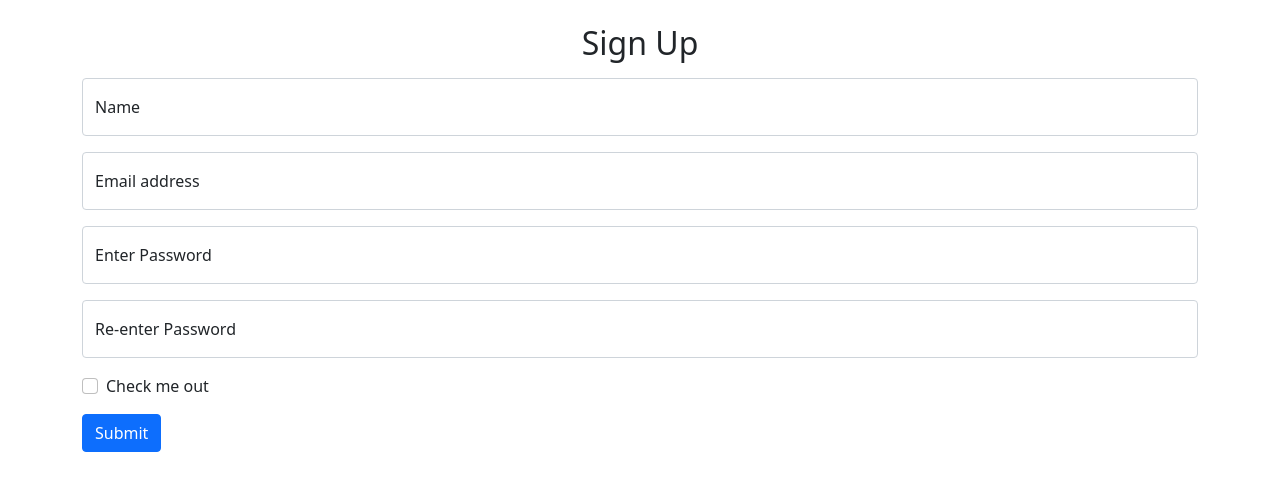
After one commit to krupalvora/url-shortner, a Flask app: template templates/signup.html in a window 1280 px wide. The commit adds this page. Shown: the top 491 px of the page. Run offline with Flask 2, Linux system fonts and the light colour scheme; the template is opened without the code that fills it, so the values that code supplies are empty.

```diff
--- a/app.py
+++ b/app.py
@@ -4,7 +4,7 @@ from flaskext.mysql import MySQL
 from hashids import Hashids
 import json
 import bson
-
+import pymysql
 app = Flask(__name__)
 
 app.config['SECRET_KEY'] = 'krupal vora'
@@ -53,12 +53,13 @@ def index():
 
     return render_template('index.html')
 
-@app.route('/<id>')
+@app.route('/<id>',methods = ['POST', 'GET'])
 def url_redirect(id):
     conn = mysql.connect()
     cursor = conn.cursor()
     original_id=id
-    if original_id:
+    print('**************automate exe***************************',original_id,'hmmmmmmmm')
+    if original_id and original_id!='favicon.ico':
         data = cursor.execute('SELECT * FROM urls WHERE extend = (%s)', (original_id,))
         data = cursor.fetchone()
         id,original_url,click,new_url,extend=data[0],data[2],data[3],data[4],data[5]
@@ -66,7 +67,8 @@ def url_redirect(id):
         cursor.execute('INSERT INTO views (id,original_url,new_url,extend) VALUES (%s,%s,%s,%s)', (id,original_url,new_url, extend))
         conn.commit()
         conn.close()
-        return redirect(original_url)
+        print('--------------if executed--------------------------')
+        return render_template('details.html', url=original_url)#redirect(original_url)
     else:
         flash('Invalid URL')
         return redirect(url_for('index'))
@@ -111,6 +113,54 @@ def edit(id):
     conn.commit()
     conn.close()
     return render_template('edit.html',data=data,id=id,original_url=original_url,new_url=new_url,click=click)
+@app.route('/login', methods=["GET","POST"])
+def login():
+    if request.method == "POST":
+        req = request.form
+        email = request.form["email"]
+        password = request.form["password"]
+        details=[email,password]
 
+        print('++++++++++++++++++++++++++++++++++++++++++++++++++++++++',details)
+        conn = mysql.connect()
+        cursor = conn.cursor()
+        data=cursor.execute('select * from login where id=(%s) and password=(%s)',(email,password))
+        data=cursor.fetchall()
+        print(data)
+        print(data[0])
+        conn.commit()
+        conn.close()
+        if data[0][0]==email and data[0][1]==password:
+            return render_template('index.html',details=details)
+        else:
+            print('EEEEEEEEEEEEEEEEEEEEEEEEEEEEEEEEEExcept  ')
+            flash(u'invalid Email or password ')
+
+    return render_template('login.html')
+@app.route('/signup', methods=["GET","POST"])
+def signup():
+    if request.method == "POST":
+        req = request.form
+        name = request.form["name"]
+        email = request.form["email"]
+        password = request.form["password"]
+        #email="`"+email+"`"
+        print(email,str(email),']]]]]]]]]]]]]]]]]]]]]]]]]]]]]]]]]]]]]]]]]]]]]]]]]]]')
+        email=str(email)
+        try :
+            conn = mysql.connect()
+            cursor = conn.cursor()
+            cursor.execute('insert into user(id,name,password) values (%s,%s,%s)',(email,name,password))
+            cursor.execute('insert into login(id,password) values (%s,%s)',(email,password))
+            cursor.execute(" CREATE TABLE `%s` (id int(11) NOT NULL AUTO_INCREMENT,created date NOT NULL DEFAULT current_timestamp(),original_url text  NOT NULL,click int(11) NOT NULL DEFAULT 0,new_url text DEFAULT NULL,extend text  DEFAULT NULL,PRIMARY KEY (id))",email)
+            conn.commit()
+            conn.close()
+        except pymysql.err.IntegrityError:
+            print('EEEEEEEEEEEEEEEEEEEEEEEEEEEEEEEEEExcept  ')
+            flash(u'Email already in use')
+
+    return render_template('signup.html')
+
+#pymysql.err.IntegrityError: (1062, "Duplicate entry 'krupal.vora@sakec.ac.in' for key 'PRIMARY'")
 if __name__ == '__main__':
     app.run(host='localhost',port=8000  ,debug=True)
--- /dev/null
+++ b/templates/signup.html
@@ -0,0 +1,54 @@
+<!DOCTYPE html>
+<html lang="en">
+
+<head>
+    <meta charset="UTF-8">
+    <meta http-equiv="X-UA-Compatible" content="IE=edge">
+    <meta name="viewport" content="width=device-width, initial-scale=1.0">
+    <title>signup</title>
+    <link href="https://cdn.jsdelivr.net/npm/bootstrap@5.0.1/dist/css/bootstrap.min.css" rel="stylesheet"
+        integrity="sha384-+0n0xVW2eSR5OomGNYDnhzAbDsOXxcvSN1TPprVMTNDbiYZCxYbOOl7+AMvyTG2x" crossorigin="anonymous">
+</head>
+
+<body><br>
+    <h2 class="text-center mb-3">Sign Up</h2>
+    {% with messages = get_flashed_messages(with_categories=true) %}
+    {% if messages %}
+        {% for category, message in messages %}
+        <div class="alert alert-danger" role="alert">
+            {{message}}
+        </div>
+        {% endfor %}
+    {% endif %}
+{% endwith %}
+    <form action="/signup" method="POST" class="container">
+        <div class="form-floating mb-3">
+            <input type="text" class="form-control" id="name" name="name" placeholder="name@example.com">
+            <label for="floatingInput">Name</label>
+        </div>
+        <div class="form-floating mb-3">
+            <input type="email" class="form-control" id="email" name="email" placeholder="name@example.com">
+            <label for="floatingInput">Email address</label>
+        </div>
+        <div class="form-floating mb-3">
+            <input type="password" class="form-control" id="password" name="password" placeholder="Password">
+            <label for="floatingPassword"> Enter Password</label>
+        </div>
+        <div class="form-floating mb-3">
+            <input type="password" class="form-control" id="repassword " placeholder="Password">
+            <label for="floatingPassword"> Re-enter Password</label>
+        </div>
+
+
+        <div class="mb-3 form-check">
+            <input type="checkbox" class="form-check-input" id="exampleCheck1">
+            <label class="form-check-label" for="exampleCheck1">Check me out</label>
+        </div>
+        <button type="submit" class="btn btn-primary">Submit</button>
+    </form>
+
+
+
+</body>
+
+</html>
```
Also changed, not shown: templates/base.html (+10 -2 lines), templates/details.html (added, +11 -0 lines), templates/login.html (added, +35 -0 lines), templates/1.css (added), 1 other file.
